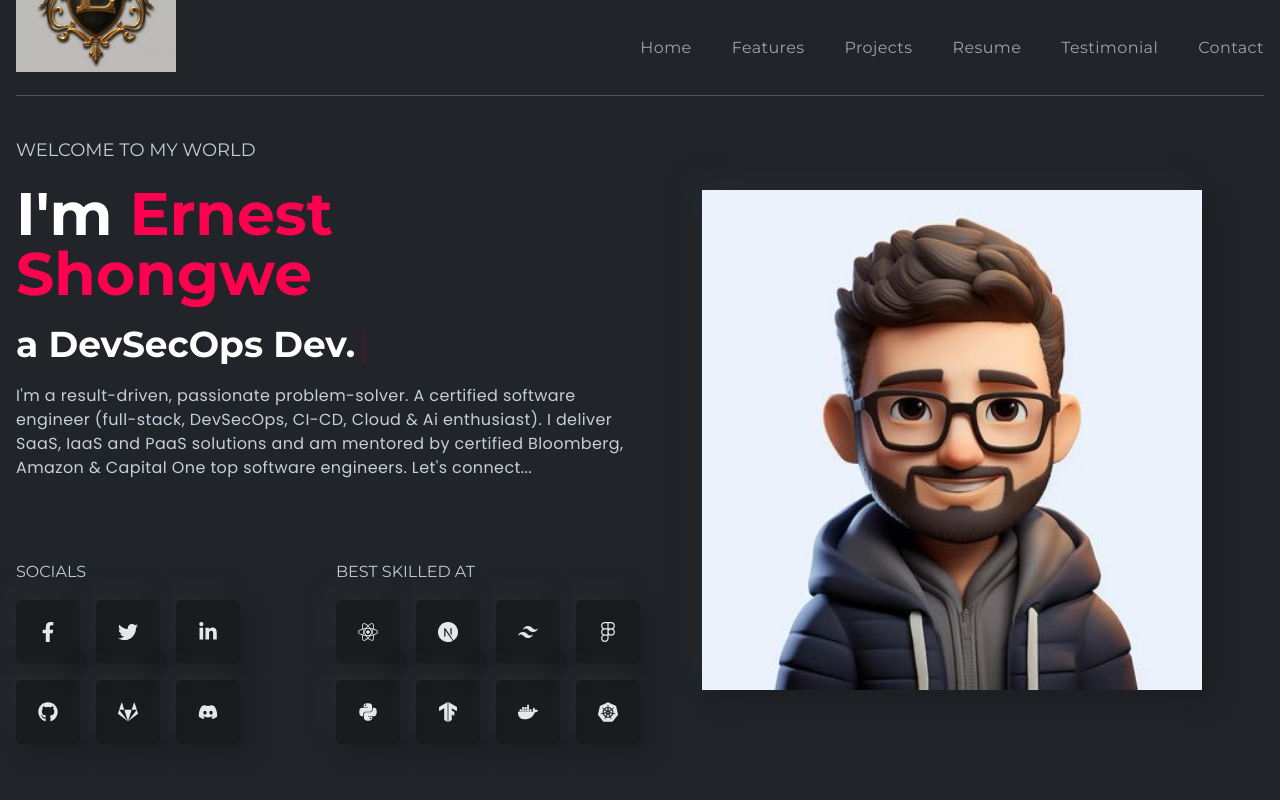
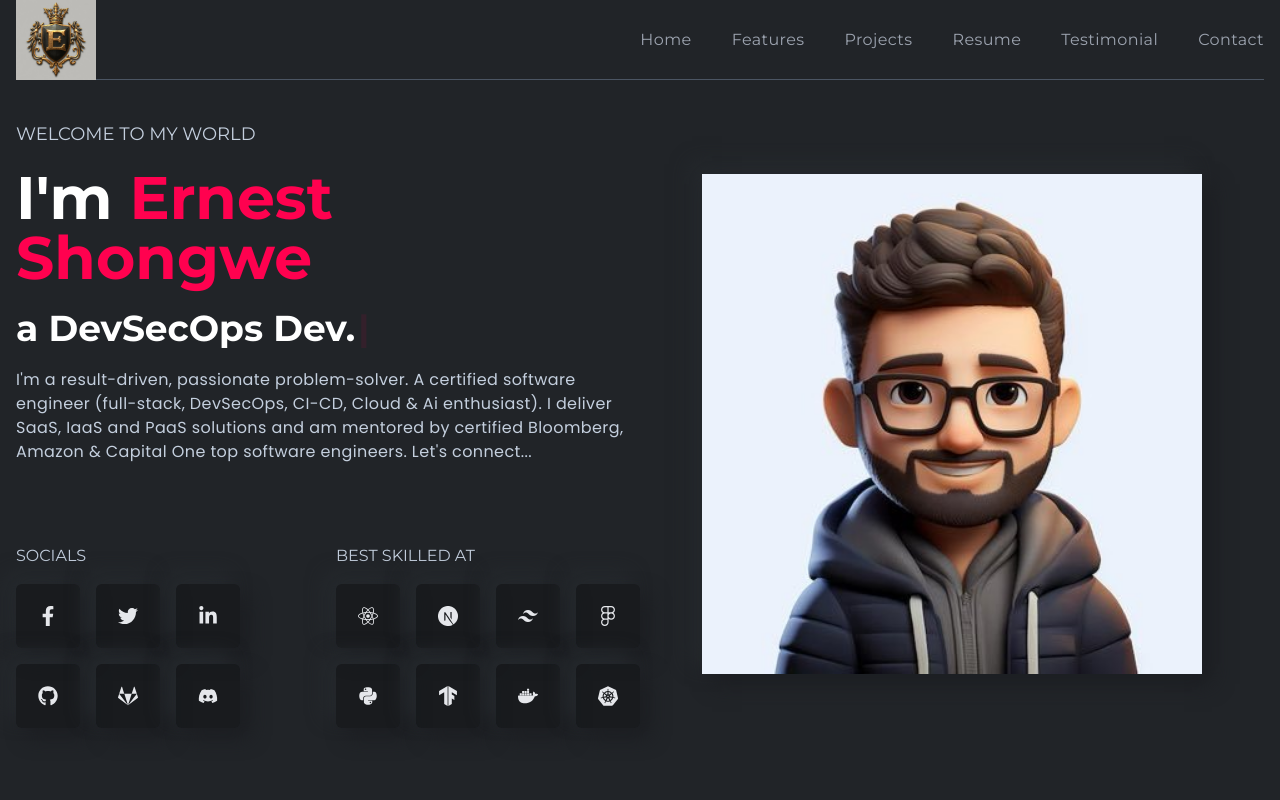
Before and after one commit to bshongwe/personal-portfolio-2024, a React (Create React App) app: page / in a window 1280 px wide. Shown: the top 800 px of the page. Built offline with nearby package versions, Linux system fonts and the light colour scheme.

Commit message:
Update: logo adjustments (even for smaller devices)

```diff
--- a/src/components/navbar/Navbar.js
+++ b/src/components/navbar/Navbar.js
@@ -9,9 +9,10 @@ import { navLinksdata } from '../../constants';
 const Navbar = () => {
   const [showMenu, setShowMenu]=useState(false)
   return (
-    <div className="w-full h-24 sticky top-0 z-50 bg-bodyColor mx-auto flex justify-between items-center font-titleFont border-b-[1px] border-b-gray-600">
+    <div className="w-full h-20 sticky top-0 z-50 bg-bodyColor mx-auto flex justify-between items-center font-titleFont border-b-[1px] border-b-gray-600">
       <div>
-        <img className="w-20 h-auto md:w-25 lg:w-33 xl:w-40 mb-28" src={logo} alt="Ernest Bhekizwe Shongwe" />
+        {/* Adjusted logo size to be 50% smaller */}
+        <img className="w-10 h-auto md:w-12 lg:w-16 xl:w-20 mb-0" src={logo} alt="Ernest Bhekizwe Shongwe" />
       </div>
       <div>
         <ul className="hidden mdl:inline-flex items-center gap-6 lg:gap-10">
```
